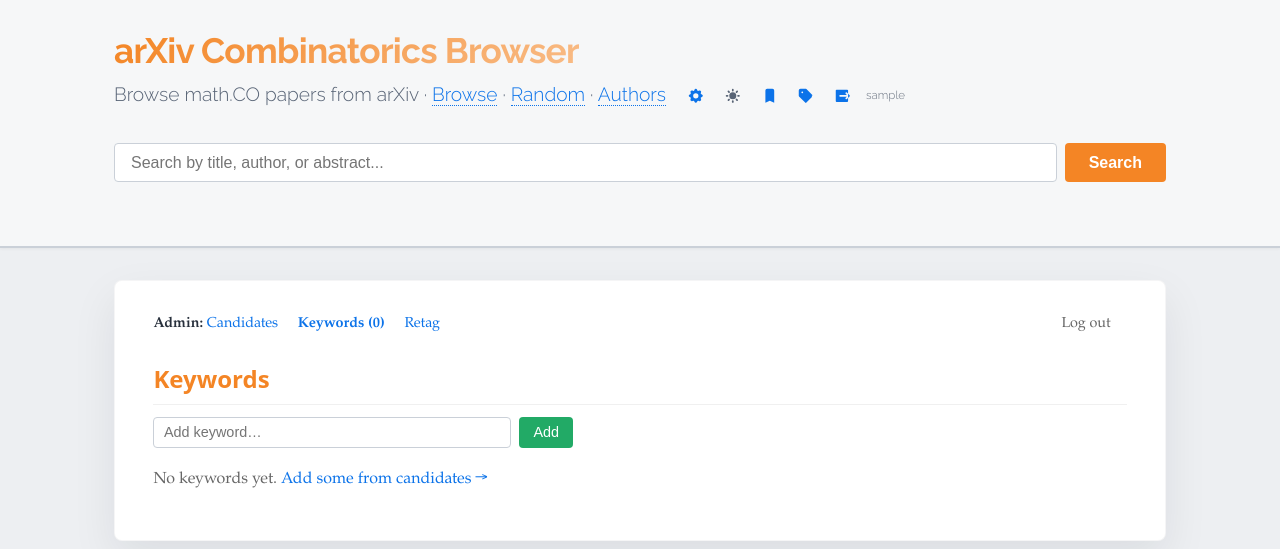
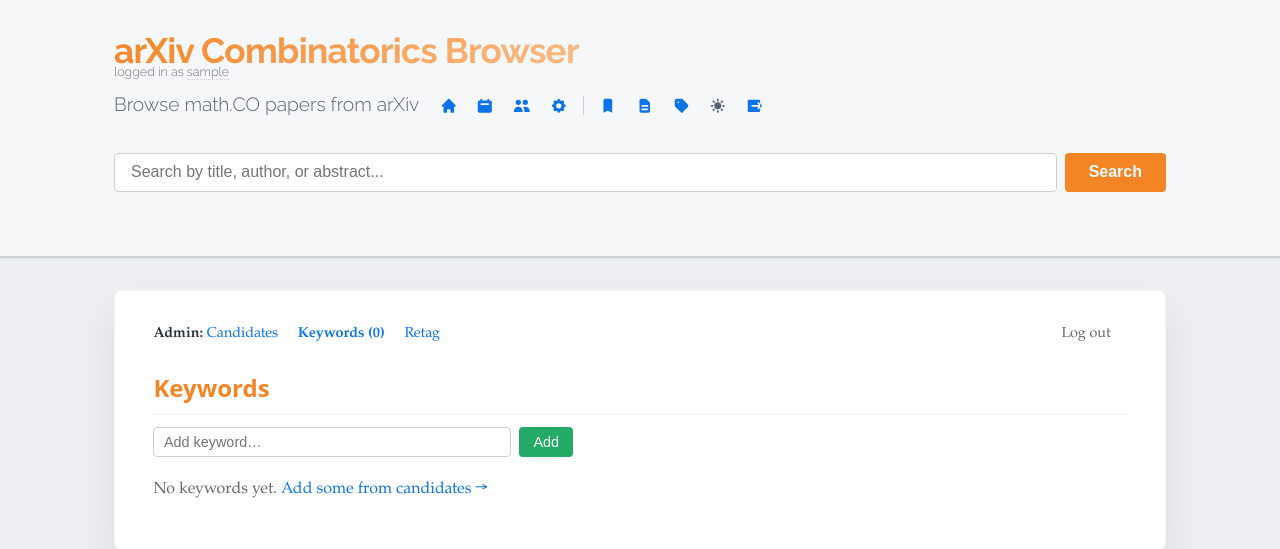
Before and after one commit to PerAlexandersson/arxiv.symmetricfunctions.com, a Flask app: page /admin/keywords in a window 1280 px wide. Shown: the top 549 px of the page. Run offline with Flask 3, Linux system fonts and the light colour scheme; the visitor is signed in with stand-in values (Sample User, id 1); data that the repository does not hold is empty; parts of the project's set-up code (start-up, migrations or seed data) failed here and were passed over; some libraries are stand-ins or nearby versions.

Commit message:
icon placements etc

```diff
--- a/src/app.py
+++ b/src/app.py
@@ -48,13 +48,16 @@ app.register_blueprint(lists_bp)
 @app.context_processor
 def inject_current_user():
     user_id = session.get('user_id')
+    ctx = {'is_admin': bool(session.get('admin_logged_in'))}
     if user_id:
-        return {'current_user': {
+        ctx['current_user'] = {
             'id':       user_id,
             'name':     session.get('user_name', ''),
             'orcid_id': session.get('orcid_id', ''),
-        }}
-    return {'current_user': None}
+        }
+    else:
+        ctx['current_user'] = None
+    return ctx
 
 
 # Register slugify as a Jinja filter
--- a/src/lists.py
+++ b/src/lists.py
@@ -4,6 +4,7 @@ lists.py - User saved-paper lists ("My Lists")
 Routes (pages):
     GET  /lists                          → overview of all user categories
     GET  /lists/<int:cat_id>             → papers in a specific category
+    GET  /my-papers                      → redirect to /author/<slug> for the logged-in user
 
 Routes (API — JSON, CSRF-protected POST):
     POST /api/lists/star/<arxiv_id>      → toggle Starred
@@ -21,7 +22,7 @@ import logging
 from flask import (Blueprint, render_template, request, jsonify,
                    redirect, url_for, session, abort, g)
 from config import DB_CONFIG
-from utils import arxiv2bib
+from utils import arxiv2bib, slugify
 
 logger = logging.getLogger(__name__)
 lists_bp = Blueprint('lists', __name__)
@@ -154,6 +155,18 @@ def my_lists():
         return redirect(url_for('auth.login'))
     categories = _get_user_categories(user_id)
     return render_template('lists.html', categories=categories)
+
+
+@lists_bp.route('/my-papers')
+def my_papers():
+    user_id = session.get('user_id')
+    if not user_id:
+        session['login_next'] = url_for('lists.my_papers')
+        return redirect(url_for('auth.login'))
+    name = session.get('user_name', '')
+    if not name:
+        abort(404)
+    return redirect(url_for('author_papers', author_slug=slugify(name)))
 
 
 @lists_bp.route('/lists/<int:cat_id>')
--- a/src/static/style.css
+++ b/src/static/style.css
@@ -770,6 +770,49 @@ footer a {
   vertical-align: middle;
 }
 
+/* Primary nav icons: colored blue */
+.nav-icon-primary {
+  color: var(--c-link) !important;
+}
+.nav-icon-primary:hover {
+  color: var(--c-brand) !important;
+}
+
+/* Disabled user icons: grayed out, not interactive */
+.nav-icon-btn.nav-icon-disabled {
+  opacity: 0.3;
+  cursor: default;
+  pointer-events: none;
+}
+
+/* Separator between icon groups */
+.nav-sep {
+  display: inline-block;
+  width: 1px;
+  height: 1.2rem;
+  background: var(--c-border);
+  margin: 0 0.15rem;
+  vertical-align: middle;
+}
+
+/* "Logged in as" line below site title */
+.site-logged-in {
+  font-size: 0.78rem;
+  color: var(--c-text-muted);
+  margin: -0.6rem 0 0.4rem;
+  font-family: 'Raleway', system-ui, sans-serif;
+  font-weight: 300;
+}
+.site-logged-in a {
+  color: var(--c-text-muted);
+  text-decoration: none;
+  border-bottom: 1px dotted var(--c-border);
+}
+.site-logged-in a:hover {
+  color: var(--c-link);
+  border-bottom-color: var(--c-link);
+}
+
 /* ============================================================================
    BibTeX modal
    ============================================================================ */
--- a/src/templates/base.html
+++ b/src/templates/base.html
@@ -17,7 +17,7 @@
     <meta name="description" content="Browse arXiv papers in combinatorics (math.CO category)" />
     <meta name="csrf-token" content="{{ csrf_token() }}" />
 
-    <link rel="stylesheet" href="{{ url_for('static', filename='style.css') }}?v=4">
+    <link rel="stylesheet" href="{{ url_for('static', filename='style.css') }}?v=5">
     <link rel="preconnect" href="https://fonts.googleapis.com">
     <link rel="preconnect" href="https://fonts.gstatic.com" crossorigin>
     <link href="https://fonts.googleapis.com/css2?family=Raleway:wght@300;700&display=swap" rel="stylesheet">
@@ -72,31 +72,59 @@
             <h1 class="site-title">
                 <a href="/">arXiv Combinatorics Browser</a>
             </h1>
+            {% if current_user %}
+            <p class="site-logged-in">logged in as <a href="{{ url_for('lists.my_papers') }}">{{ current_user.name }}</a></p>
+            {% endif %}
             <p class="site-subtitle">
-                Browse math.CO papers from arXiv ·
-                <a href="/browse">Browse</a> ·
-                <a href="/random">Random</a> ·
-                <a href="/authors">Authors</a>
+                Browse math.CO papers from arXiv
                 <span class="nav-icons">
-                  <a href="/tools" class="nav-icon-btn" title="BibTeX Tools" aria-label="Tools">
+                  <!-- Site navigation: always shown, blue -->
+                  <a href="/" class="nav-icon-btn nav-icon-primary" title="Home" aria-label="Home">
+                    <svg viewBox="0 0 20 20" fill="currentColor" aria-hidden="true"><path d="M10.707 2.293a1 1 0 00-1.414 0l-7 7a1 1 0 001.414 1.414L4 10.414V17a1 1 0 001 1h2a1 1 0 001-1v-2a1 1 0 011-1h2a1 1 0 011 1v2a1 1 0 001 1h2a1 1 0 001-1v-6.586l.293.293a1 1 0 001.414-1.414l-7-7z"/></svg>
+                  </a>
+                  <a href="/browse" class="nav-icon-btn nav-icon-primary" title="Browse by date" aria-label="Browse by date">
+                    <svg viewBox="0 0 20 20" fill="currentColor" aria-hidden="true"><path fill-rule="evenodd" d="M6 2a1 1 0 00-1 1v1H4a2 2 0 00-2 2v10a2 2 0 002 2h12a2 2 0 002-2V6a2 2 0 00-2-2h-1V3a1 1 0 10-2 0v1H7V3a1 1 0 00-1-1zm0 5a1 1 0 000 2h8a1 1 0 100-2H6z" clip-rule="evenodd"/></svg>
+                  </a>
+                  <a href="/authors" class="nav-icon-btn nav-icon-primary" title="Authors" aria-label="Authors">
+                    <svg viewBox="0 0 20 20" fill="currentColor" aria-hidden="true"><path d="M9 6a3 3 0 11-6 0 3 3 0 016 0zM17 6a3 3 0 11-6 0 3 3 0 016 0zM12.93 17c.046-.327.07-.66.07-1a6.97 6.97 0 00-1.5-4.33A5 5 0 0119 16v1h-6.07zM6 11a5 5 0 015 5v1H1v-1a5 5 0 015-5z"/></svg>
+                  </a>
+                  <a href="/tools" class="nav-icon-btn nav-icon-primary" title="Tools" aria-label="Tools">
                     <svg viewBox="0 0 20 20" fill="currentColor" aria-hidden="true"><path fill-rule="evenodd" d="M11.49 3.17c-.38-1.56-2.6-1.56-2.98 0a1.532 1.532 0 01-2.286.948c-1.372-.836-2.942.734-2.106 2.106.54.886.061 2.042-.947 2.287-1.561.379-1.561 2.6 0 2.978a1.532 1.532 0 01.947 2.287c-.836 1.372.734 2.942 2.106 2.106a1.532 1.532 0 012.287.947c.379 1.561 2.6 1.561 2.978 0a1.533 1.533 0 012.287-.947c1.372.836 2.942-.734 2.106-2.106a1.533 1.533 0 01.947-2.287c1.561-.379 1.561-2.6 0-2.978a1.532 1.532 0 01-.947-2.287c.836-1.372-.734-2.942-2.106-2.106a1.532 1.532 0 01-2.287-.947zM10 13a3 3 0 100-6 3 3 0 000 6z" clip-rule="evenodd"/></svg>
                   </a>
+
+                  <span class="nav-sep" aria-hidden="true"></span>
+
+                  <!-- User section: grayed out when not signed in -->
+                  {% if current_user %}
+                  <a href="{{ url_for('lists.my_lists') }}" class="nav-icon-btn" title="My Lists" aria-label="My Lists">
+                    <svg viewBox="0 0 20 20" fill="currentColor" aria-hidden="true"><path d="M5 4a2 2 0 012-2h6a2 2 0 012 2v14l-5-2.5L5 18V4z"/></svg>
+                  </a>
+                  <a href="{{ url_for('lists.my_papers') }}" class="nav-icon-btn" title="My Papers" aria-label="My Papers">
+                    <svg viewBox="0 0 20 20" fill="currentColor" aria-hidden="true"><path fill-rule="evenodd" d="M4 4a2 2 0 012-2h4.586A2 2 0 0112 2.586L15.414 6A2 2 0 0116 7.414V16a2 2 0 01-2 2H6a2 2 0 01-2-2V4zm2 6a1 1 0 011-1h6a1 1 0 110 2H7a1 1 0 01-1-1zm1 3a1 1 0 100 2h6a1 1 0 100-2H7z" clip-rule="evenodd"/></svg>
+                  </a>
+                  {% if is_admin %}
+                  <a href="{{ url_for('admin.candidates') }}" class="nav-icon-btn" title="Keyword tagging (admin)" aria-label="Keyword tagging">
+                    <svg viewBox="0 0 20 20" fill="currentColor" aria-hidden="true"><path fill-rule="evenodd" d="M17.707 9.293l-7-7A1 1 0 0010 2H4a2 2 0 00-2 2v6a1 1 0 00.293.707l7 7a1 1 0 001.414 0l6-6a1 1 0 000-1.414zM6 7a1 1 0 110-2 1 1 0 010 2z" clip-rule="evenodd"/></svg>
+                  </a>
+                  {% endif %}
                   <button class="nav-icon-btn" id="dark-mode-toggle" onclick="toggleDarkMode()" aria-label="Toggle dark mode" title="Toggle dark mode">
                     <svg class="icon-moon" viewBox="0 0 20 20" fill="currentColor" aria-hidden="true"><path d="M17.293 13.293A8 8 0 016.707 2.707a8.001 8.001 0 1010.586 10.586z"/></svg>
                     <svg class="icon-sun"  viewBox="0 0 20 20" fill="currentColor" aria-hidden="true"><path fill-rule="evenodd" d="M10 2a1 1 0 011 1v1a1 1 0 11-2 0V3a1 1 0 011-1zm4 8a4 4 0 11-8 0 4 4 0 018 0zm-.464 4.95l.707.707a1 1 0 001.414-1.414l-.707-.707a1 1 0 00-1.414 1.414zm2.12-10.607a1 1 0 010 1.414l-.706.707a1 1 0 11-1.414-1.414l.707-.707a1 1 0 011.414 0zM17 11a1 1 0 100-2h-1a1 1 0 100 2h1zm-7 4a1 1 0 011 1v1a1 1 0 11-2 0v-1a1 1 0 011-1zM5.05 6.464A1 1 0 106.465 5.05l-.708-.707a1 1 0 00-1.414 1.414l.707.707zm1.414 8.486l-.707.707a1 1 0 01-1.414-1.414l.707-.707a1 1 0 011.414 1.414zM4 11a1 1 0 100-2H3a1 1 0 000 2h1z" clip-rule="evenodd"/></svg>
                   </button>
-                  {% if current_user %}
-                  <a href="{{ url_for('lists.my_lists') }}" class="nav-icon-btn" title="My Lists" aria-label="My Lists">
-                    <svg viewBox="0 0 20 20" fill="currentColor" aria-hidden="true"><path d="M5 4a2 2 0 012-2h6a2 2 0 012 2v14l-5-2.5L5 18V4z"/></svg>
-                  </a>
-                  <a href="{{ url_for('admin.candidates') }}" class="nav-icon-btn" title="Keyword tagging" aria-label="Keyword tagging">
-                    <svg viewBox="0 0 20 20" fill="currentColor" aria-hidden="true"><path fill-rule="evenodd" d="M17.707 9.293l-7-7A1 1 0 0010 2H4a2 2 0 00-2 2v6a1 1 0 00.293.707l7 7a1 1 0 001.414 0l6-6a1 1 0 000-1.414zM6 7a1 1 0 110-2 1 1 0 010 2z" clip-rule="evenodd"/></svg>
-                  </a>
                   <a href="{{ url_for('auth.logout') }}" class="nav-icon-btn" title="Sign out" aria-label="Sign out">
                     <svg viewBox="0 0 20 20" fill="currentColor" aria-hidden="true"><path fill-rule="evenodd" d="M3 3a1 1 0 00-1 1v12a1 1 0 001 1h12a1 1 0 001-1V4a1 1 0 00-1-1H3zm10.293 9.293a1 1 0 001.414 1.414l3-3a1 1 0 000-1.414l-3-3a1 1 0 10-1.414 1.414L14.586 9H7a1 1 0 100 2h7.586l-1.293 1.293z" clip-rule="evenodd"/></svg>
                   </a>
-                  <span class="nav-username" title="Signed in as {{ current_user.name }}">{{ current_user.name }}</span>
                   {% else %}
+                  <span class="nav-icon-btn nav-icon-disabled" title="My Lists (sign in required)">
+                    <svg viewBox="0 0 20 20" fill="currentColor" aria-hidden="true"><path d="M5 4a2 2 0 012-2h6a2 2 0 012 2v14l-5-2.5L5 18V4z"/></svg>
+                  </span>
+                  <span class="nav-icon-btn nav-icon-disabled" title="My Papers (sign in required)">
+                    <svg viewBox="0 0 20 20" fill="currentColor" aria-hidden="true"><path fill-rule="evenodd" d="M4 4a2 2 0 012-2h4.586A2 2 0 0112 2.586L15.414 6A2 2 0 0116 7.414V16a2 2 0 01-2 2H6a2 2 0 01-2-2V4zm2 6a1 1 0 011-1h6a1 1 0 110 2H7a1 1 0 01-1-1zm1 3a1 1 0 100 2h6a1 1 0 100-2H7z" clip-rule="evenodd"/></svg>
+                  </span>
+                  <button class="nav-icon-btn" id="dark-mode-toggle" onclick="toggleDarkMode()" aria-label="Toggle dark mode" title="Toggle dark mode">
+                    <svg class="icon-moon" viewBox="0 0 20 20" fill="currentColor" aria-hidden="true"><path d="M17.293 13.293A8 8 0 016.707 2.707a8.001 8.001 0 1010.586 10.586z"/></svg>
+                    <svg class="icon-sun"  viewBox="0 0 20 20" fill="currentColor" aria-hidden="true"><path fill-rule="evenodd" d="M10 2a1 1 0 011 1v1a1 1 0 11-2 0V3a1 1 0 011-1zm4 8a4 4 0 11-8 0 4 4 0 018 0zm-.464 4.95l.707.707a1 1 0 001.414-1.414l-.707-.707a1 1 0 00-1.414 1.414zm2.12-10.607a1 1 0 010 1.414l-.706.707a1 1 0 11-1.414-1.414l.707-.707a1 1 0 011.414 0zM17 11a1 1 0 100-2h-1a1 1 0 100 2h1zm-7 4a1 1 0 011 1v1a1 1 0 11-2 0v-1a1 1 0 011-1zM5.05 6.464A1 1 0 106.465 5.05l-.708-.707a1 1 0 00-1.414 1.414l.707.707zm1.414 8.486l-.707.707a1 1 0 01-1.414-1.414l.707-.707a1 1 0 011.414 1.414zM4 11a1 1 0 100-2H3a1 1 0 000 2h1z" clip-rule="evenodd"/></svg>
+                  </button>
                   <a href="{{ url_for('auth.login') }}" class="nav-icon-btn" title="Sign in with ORCID" aria-label="Sign in">
                     <svg viewBox="0 0 20 20" fill="currentColor" aria-hidden="true"><path fill-rule="evenodd" d="M10 9a3 3 0 100-6 3 3 0 000 6zm-7 9a7 7 0 1114 0H3z" clip-rule="evenodd"/></svg>
                   </a>
```
